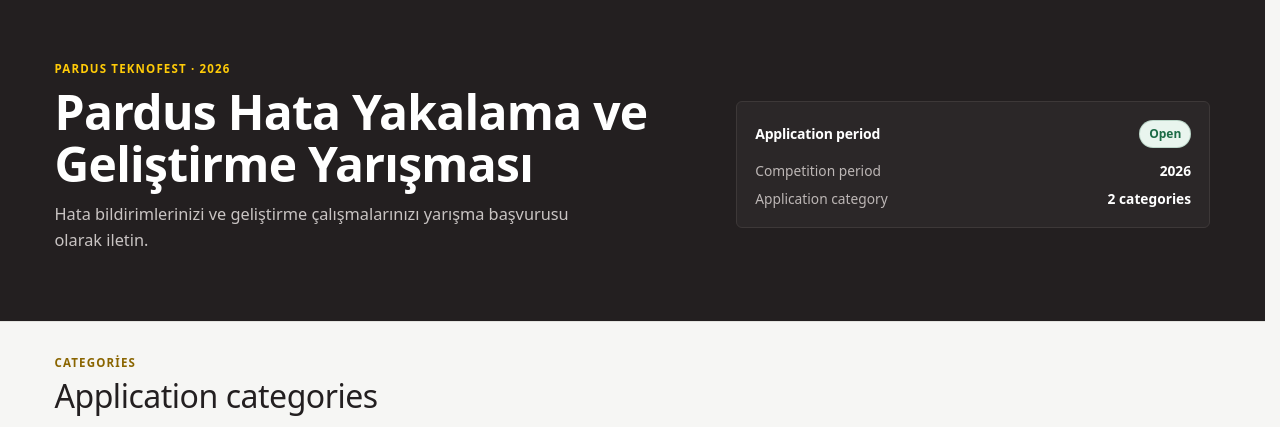
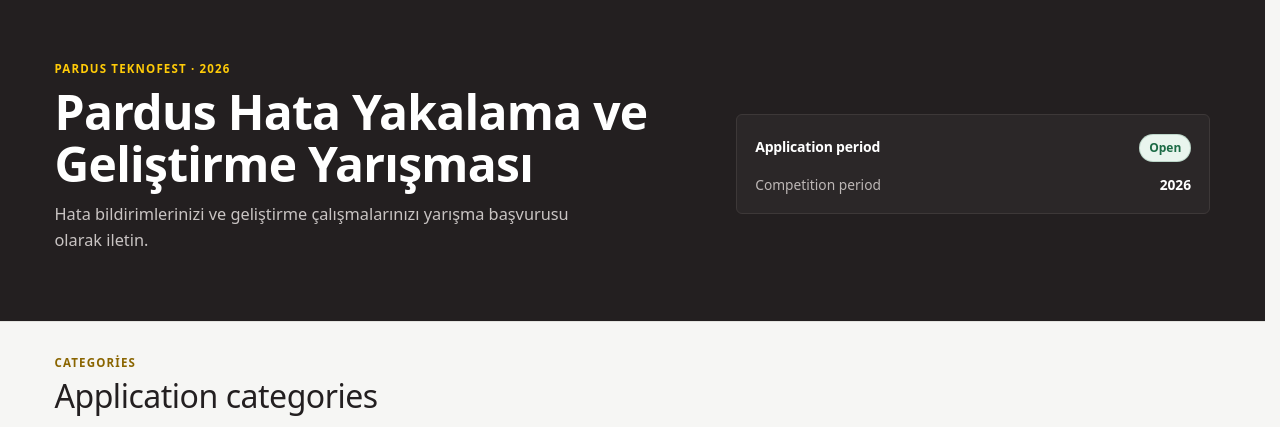
Before and after one commit to pardusc/teknofest, a Django app: page / in a window 1280 px wide. Shown: the part 83-510 px from the top of the page. Run offline with Django 5.2, Linux system fonts and the light colour scheme; data comes from the database, SQL or seed files in the repository; some libraries are stand-ins or nearby versions.

Commit message:
Ana sayfadaki başvuru kategorisi sayısı kaldırıldı
Başvuru dönemi kartından kategori sayısını gösteren satır ve ilgili kullanılmayan çeviriler kaldırıldı.

```diff
--- a/teknofest/main/templates/main/home.html
+++ b/teknofest/main/templates/main/home.html
@@ -34,7 +34,6 @@
             </div>
             <dl>
               <dt>{% translate "Competition period" %}</dt><dd>{{ site_settings.current_year }}</dd>
-              <dt>{% translate "Application category" %}</dt><dd>{% blocktranslate count counter=home_category_count %}{{ counter }} category{% plural %}{{ counter }} categories{% endblocktranslate %}</dd>
               {% if home_text.calendar_note %}<dt>{% translate "Calendar" %}</dt><dd>{{ home_text.calendar_note|linebreaksbr }}</dd>{% endif %}
             </dl>
           </aside>
--- a/teknofest/main/views.py
+++ b/teknofest/main/views.py
@@ -51,7 +51,6 @@ def home(request):
         "main/home.html",
         {
             "home_categories": categories,
-            "home_category_count": categories.count(),
         },
     )
 
```
Also changed, not shown: teknofest/locale/tr/LC_MESSAGES/django.po, 1 other file.
